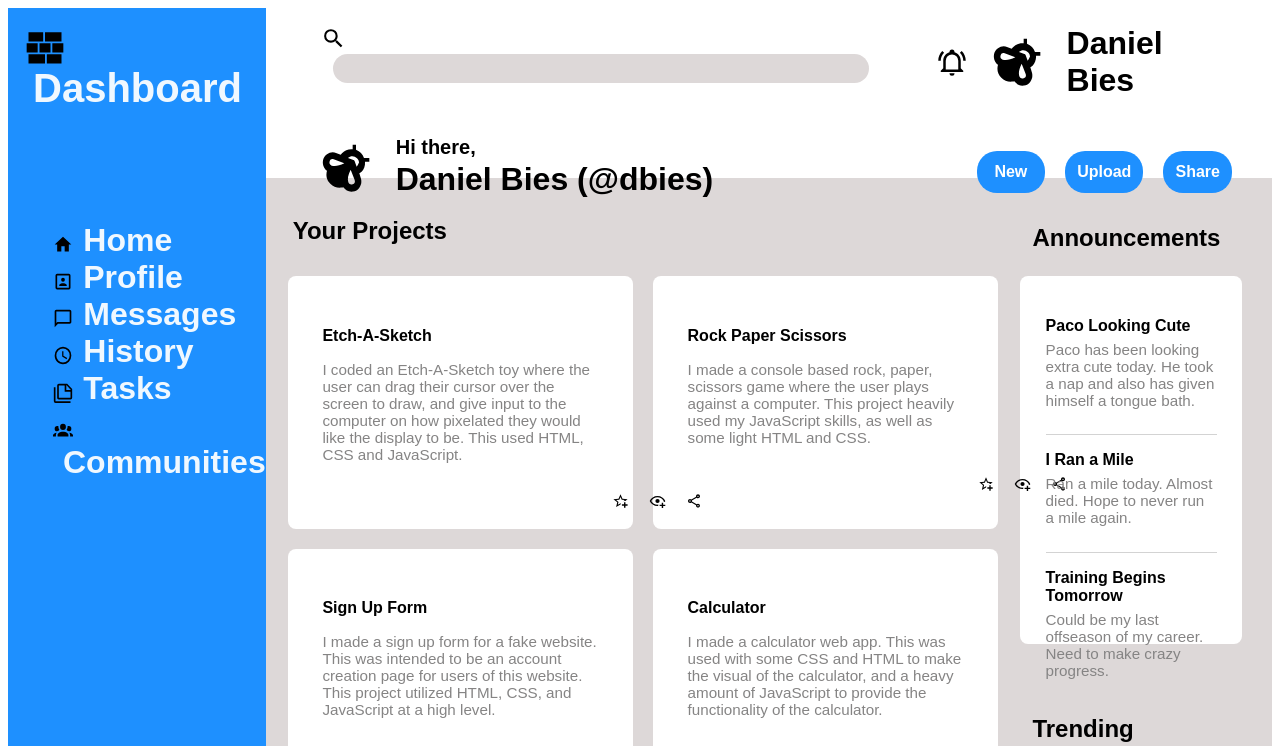
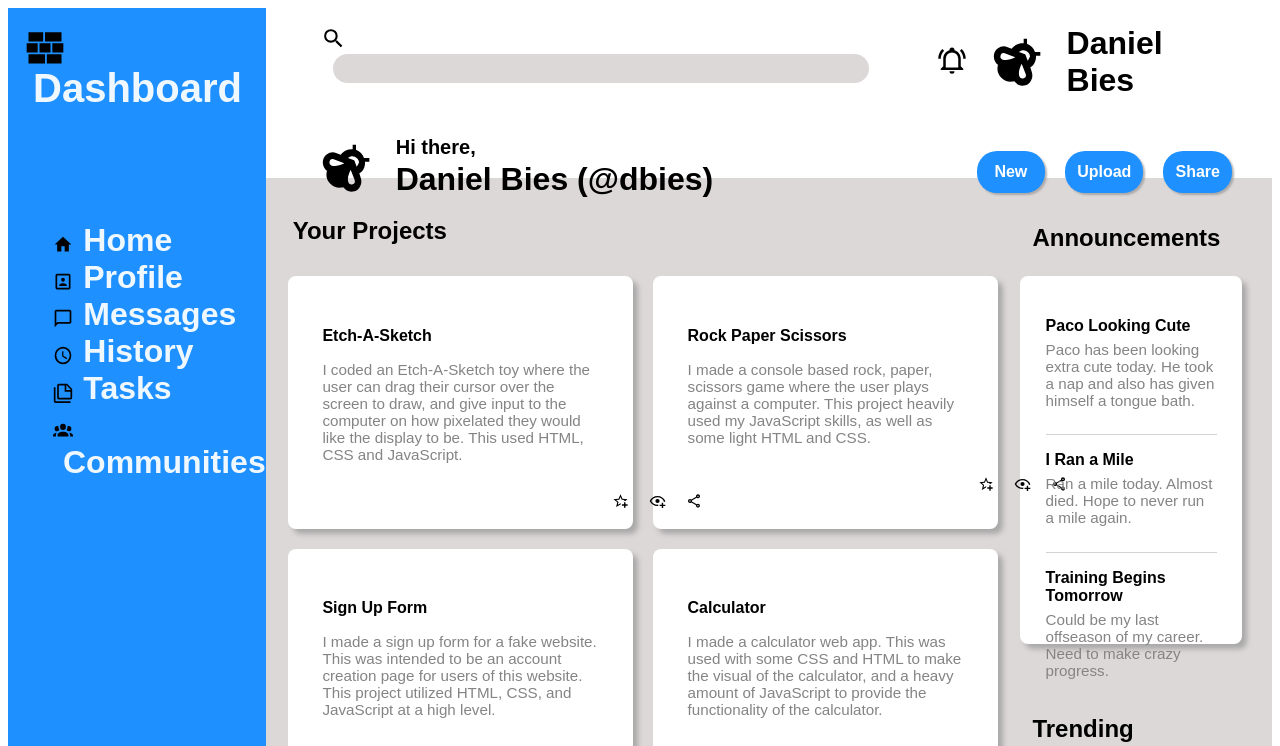
Before and after one commit to dabies/odin-admin-dashboard, a plain HTML site: page index.html in a window 1280 px wide. In both pictures the pointer is over the picture 951 px from the left and 62 px from the top of the page. Shown: the top 746 px of the page. Drawn offline with Linux system fonts and the light colour scheme.

Commit message:
Finished project
Added styling to buttons and shadowing to content cards. Added
some interactivity to some of the images in the header. Website is a
little less visually appealing than I'd like but I think I'm making
great progress so far. Excited for the next unit.

```diff
--- a/style.css
+++ b/style.css
@@ -64,6 +64,11 @@ header p {
     width: 30px;
 }
 
+.user img:hover {
+    position: relative;
+    bottom: 2px;
+}
+
 .user img:nth-child(2) {
     width: 80px;
 }
@@ -86,6 +91,15 @@ header button {
     font-weight: bold;
     font-size: 1rem;
     border: none;
+    box-shadow: 2px 2px 2px 0px rgba(153, 153, 153, 0.75);
+}
+
+header button:hover {
+    background-color: rgb(74, 164, 253);
+}
+
+header button:active {
+    box-shadow: rgba(50, 50, 93, 0.25) 0px 30px 60px -12px inset, rgba(0, 0, 0, 0.3) 0px 18px 36px -18px inset;
 }
 
 .welcome {
@@ -127,6 +141,10 @@ header button {
     grid-template-columns: 3fr 1fr;
     grid-template-rows: 1fr 1fr;
     background-color: var(--content-bg);
+}
+
+.card {
+    box-shadow: 5px 5px 5px 0px rgba(153, 153, 153, 0.75);
 }
 
 .projects {
```
